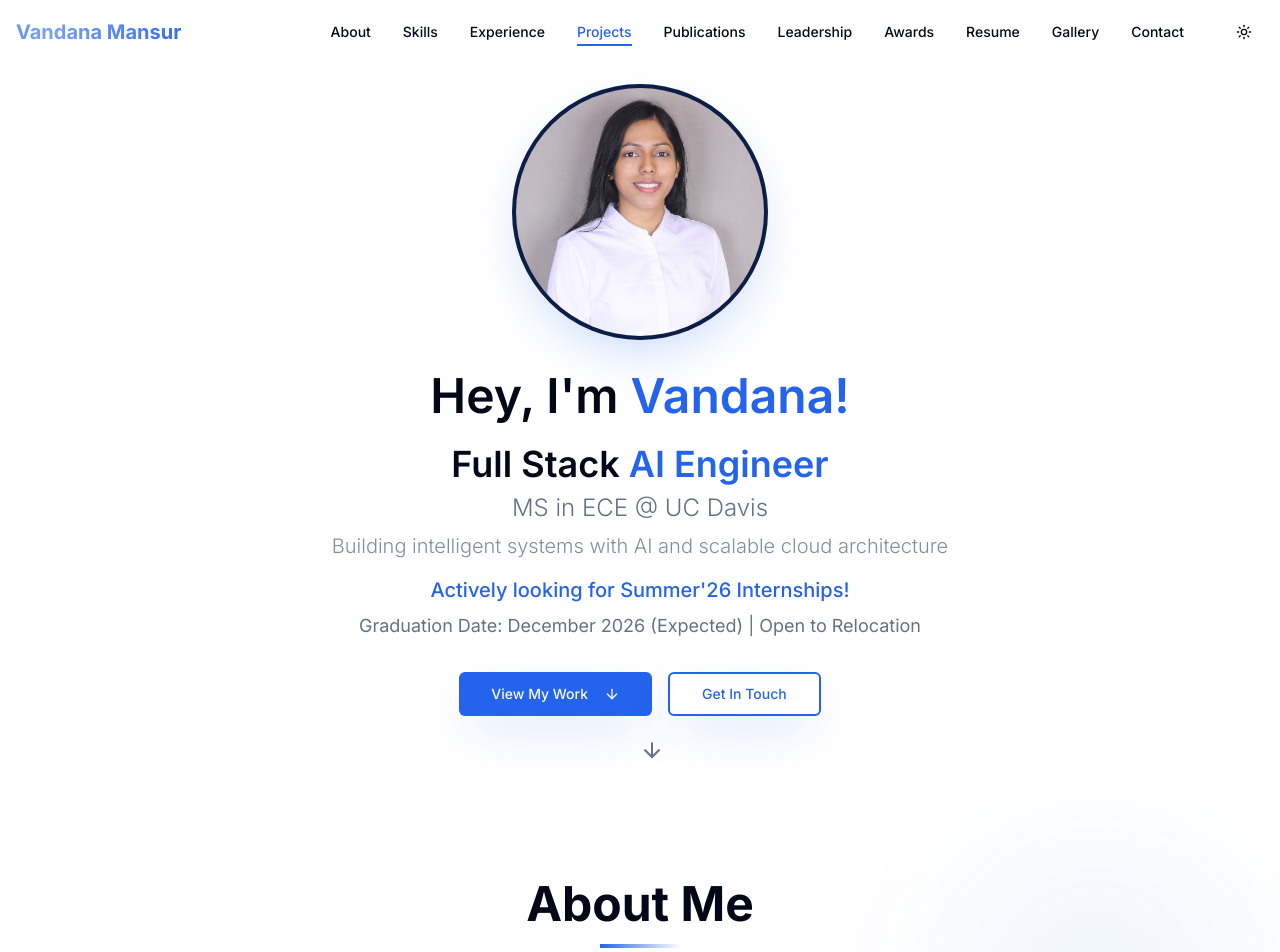
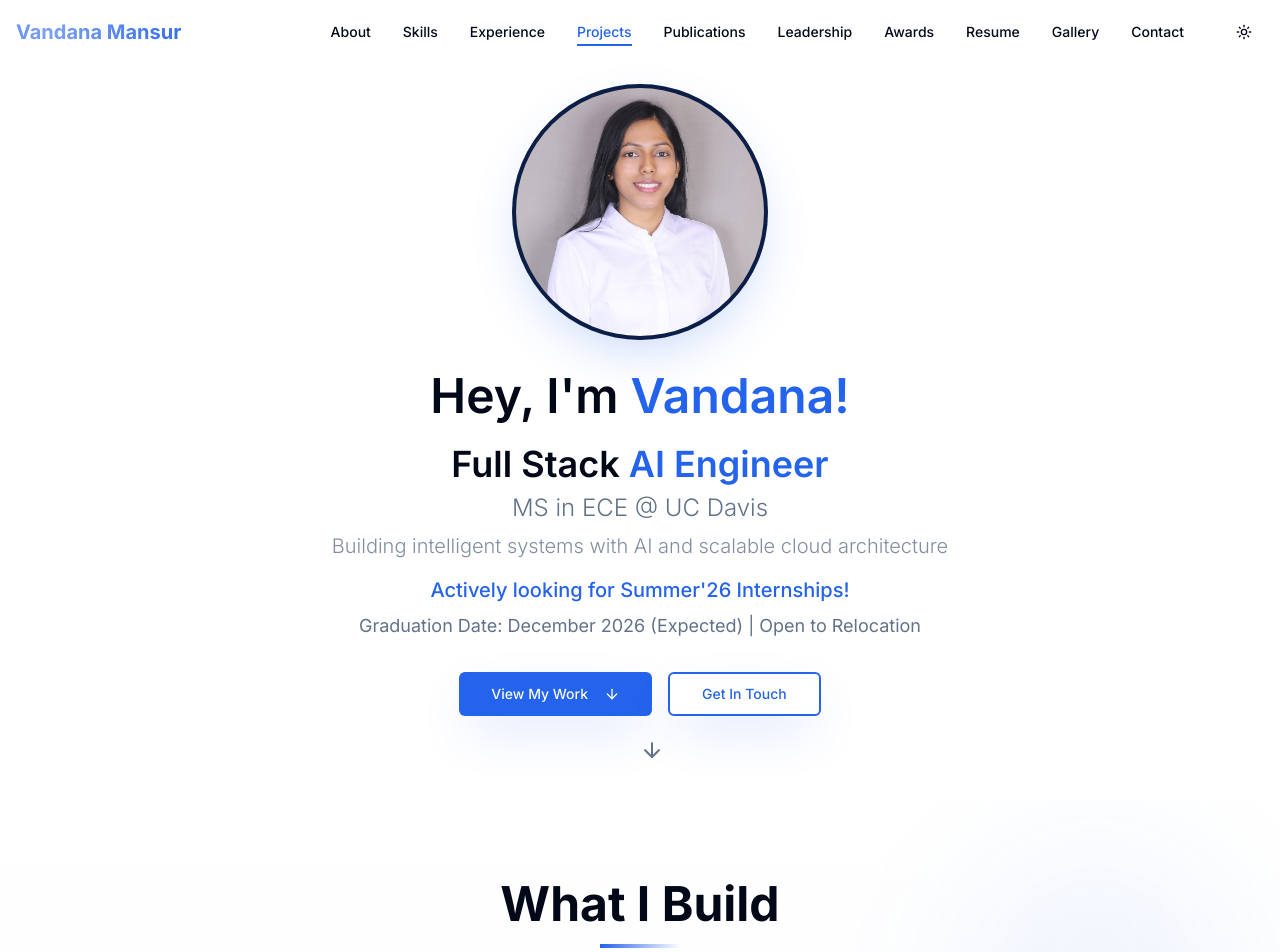
Before and after one commit to vandanacm/vandanacm.github.io, a React (Vite) app: page / in a window 1280 px wide. Shown: the top 952 px of the page. Built offline with nearby package versions, Linux system fonts and the light colour scheme; the HTML template or start-up script is replaced by a standard one.

Commit message:
Changes
Co-authored-by: vandanacm <65193028+vandanacm@users.noreply.github.com>

```diff
--- a/src/components/About.tsx
+++ b/src/components/About.tsx
@@ -12,7 +12,7 @@ const About = () => {
 
       <div className="container mx-auto px-4 max-w-4xl relative z-10">
         <h2 className="font-sans text-4xl md:text-5xl font-bold text-foreground mb-4 text-center">
-          About Me
+          What I Build
         </h2>
         <div className="w-20 h-1 bg-gradient-to-r from-primary to-transparent mx-auto mb-8" />
 
```
